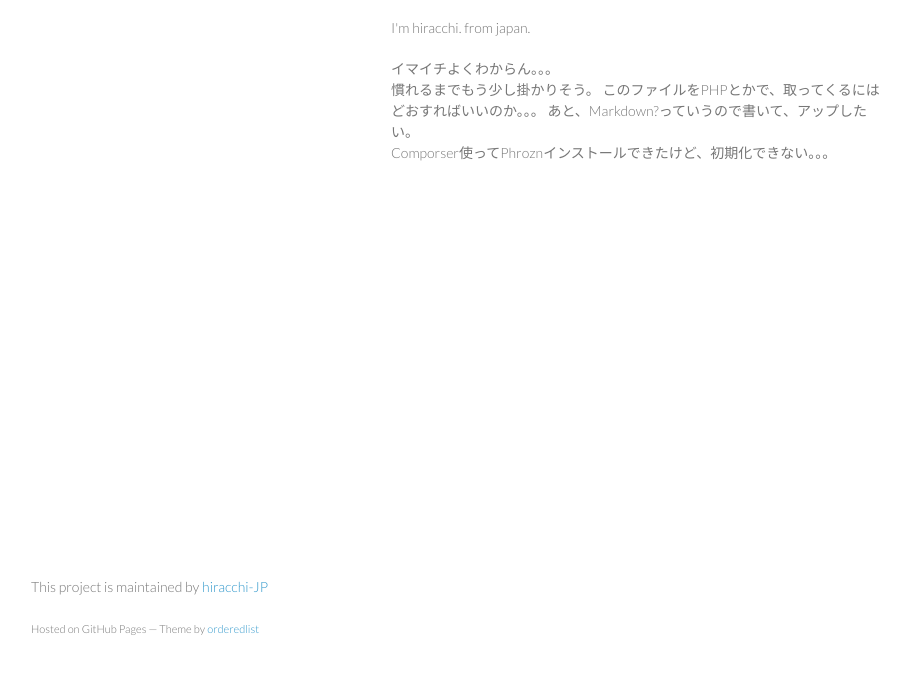
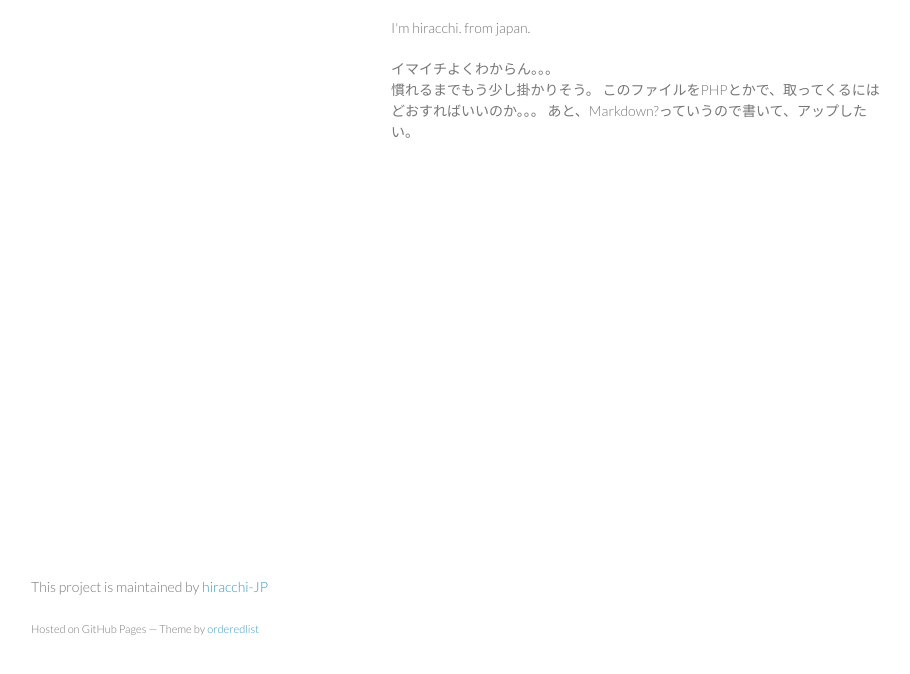
Before and after one commit to hiracchi-JP/blog, a plain HTML site: page index.html in a window 1280 px wide. Shown: the part 92-766 px from the top of the page, without its empty margins (179-1089 px from the left). Drawn offline with Linux system fonts and the light colour scheme.

Commit message:
Revert "更新"
This reverts commit 02b906a4c14fb848006219207a8c56db9144552f.

```diff
--- a/index.html
+++ b/index.html
@@ -25,9 +25,6 @@
 
         このファイルをPHPとかで、取ってくるにはどおすればいいのか。。。
         あと、Markdown?っていうので書いて、アップしたい。
-
-        <br>
-        Comporser使ってPhroznインストールできたけど、初期化できない。。。
       </section>
       <footer>
         <p>This project is maintained by <a href="https://github.com/hiracchi-JP">hiracchi-JP</a></p>
```
